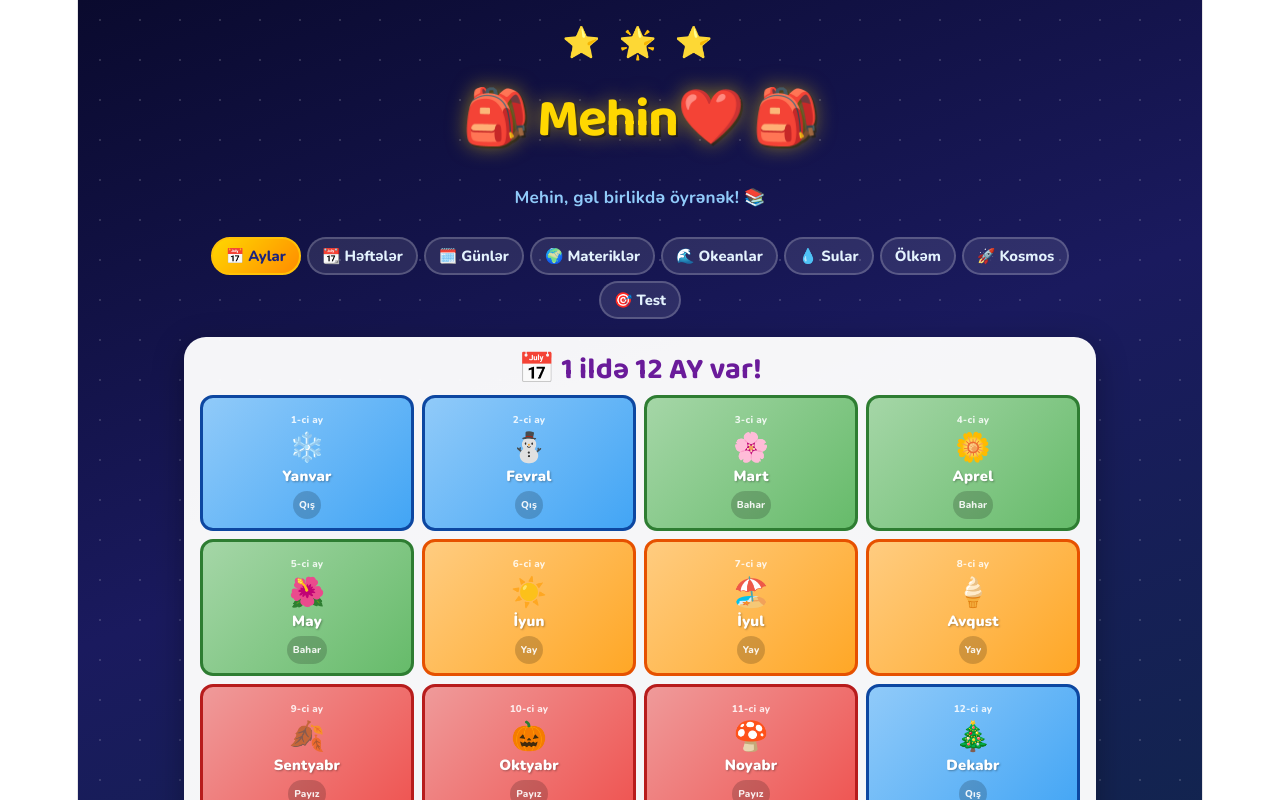
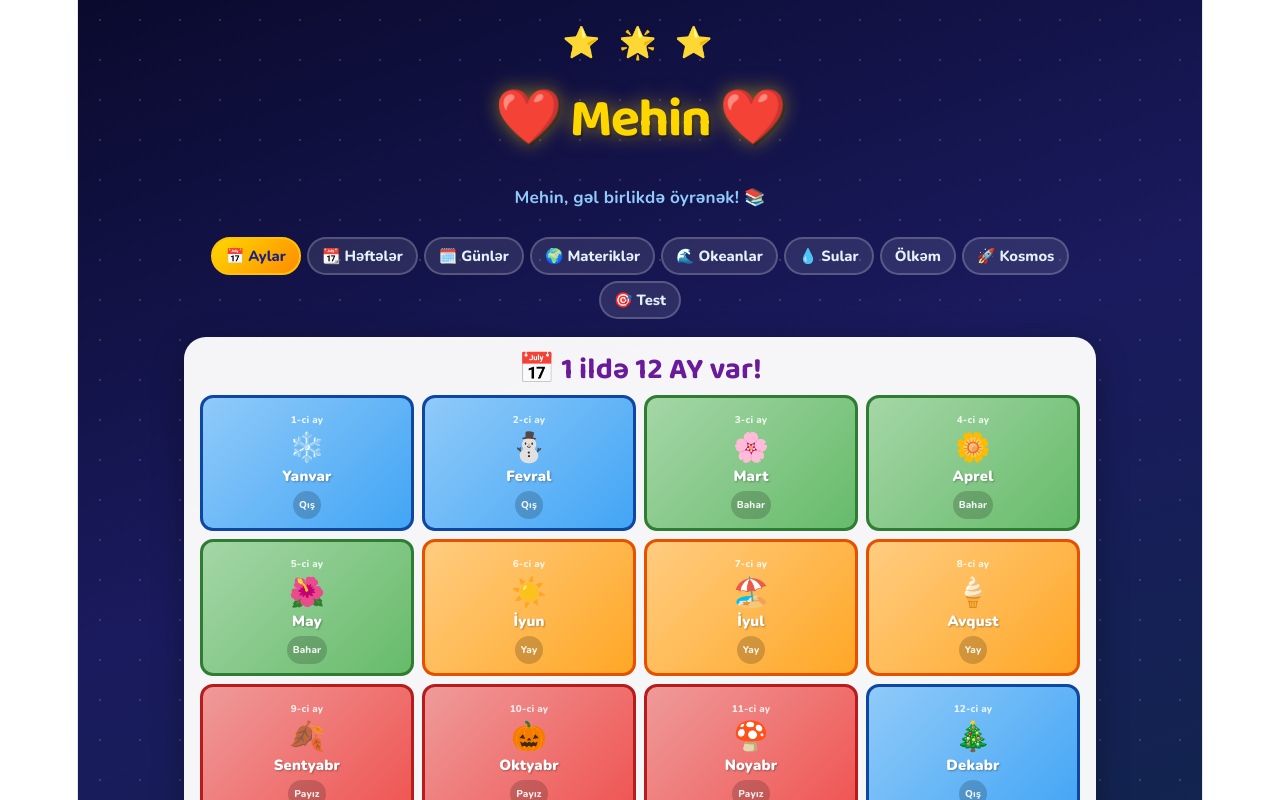
Before and after one commit to azar790/react-site, a React (Vite) app: page / in a window 1280 px wide. Shown: the top 800 px of the page. Built offline with nearby package versions, Linux system fonts and the light colour scheme.

Commit message:
Update header text in App component

```diff
--- a/src/App.jsx
+++ b/src/App.jsx
@@ -922,7 +922,7 @@ export default function App() {
       <div className="wrap">
         <div className="app-header">
           <div style={{fontSize:"1.7rem",letterSpacing:5,marginBottom:6}}>⭐ 🌟 ⭐</div>
-          <h1 className="app-h1">🎒 Mehin❤️ 🎒</h1>
+          <h1 className="app-h1">❤️ Mehin ❤️</h1>
           <p className="app-sub">Mehin, gəl birlikdə öyrənək! 📚</p>
         </div>
         <nav className="nav">
```
